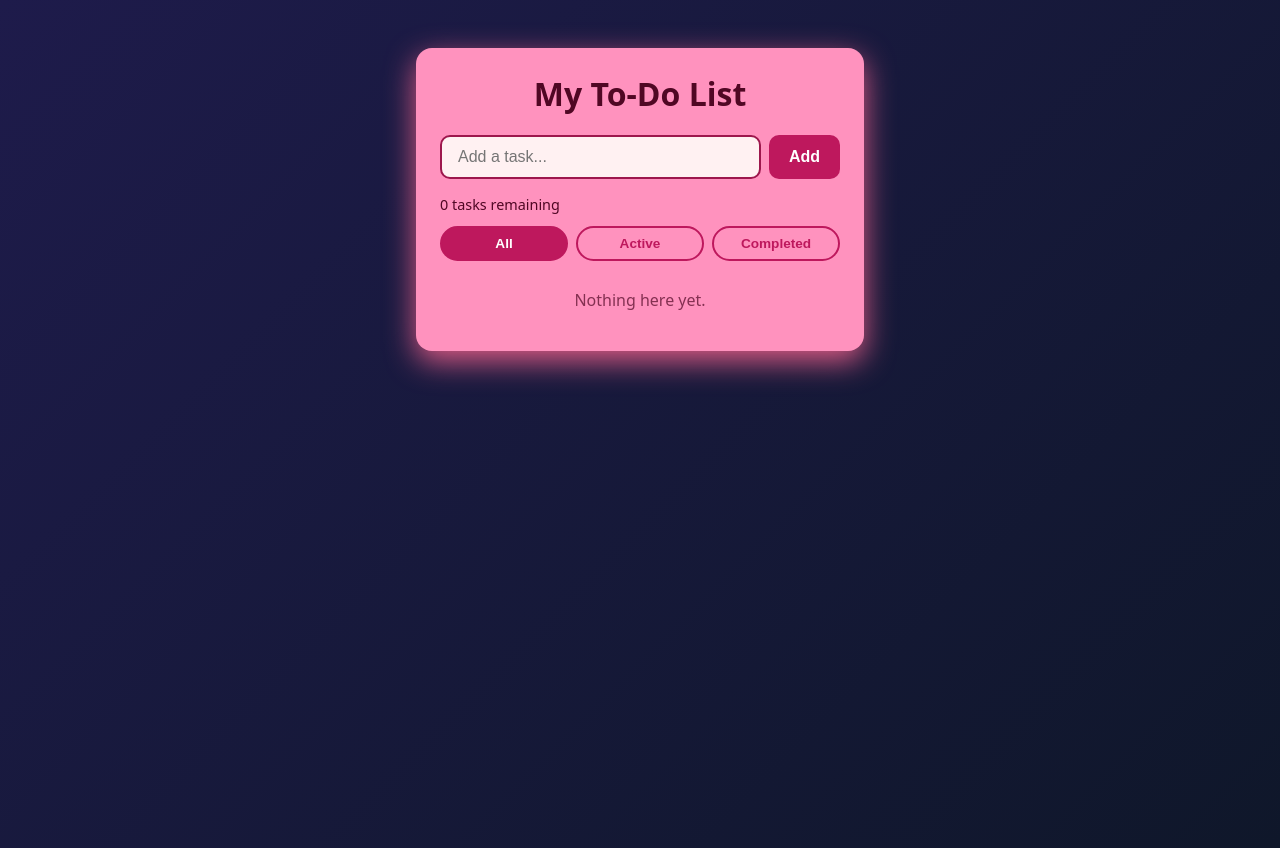
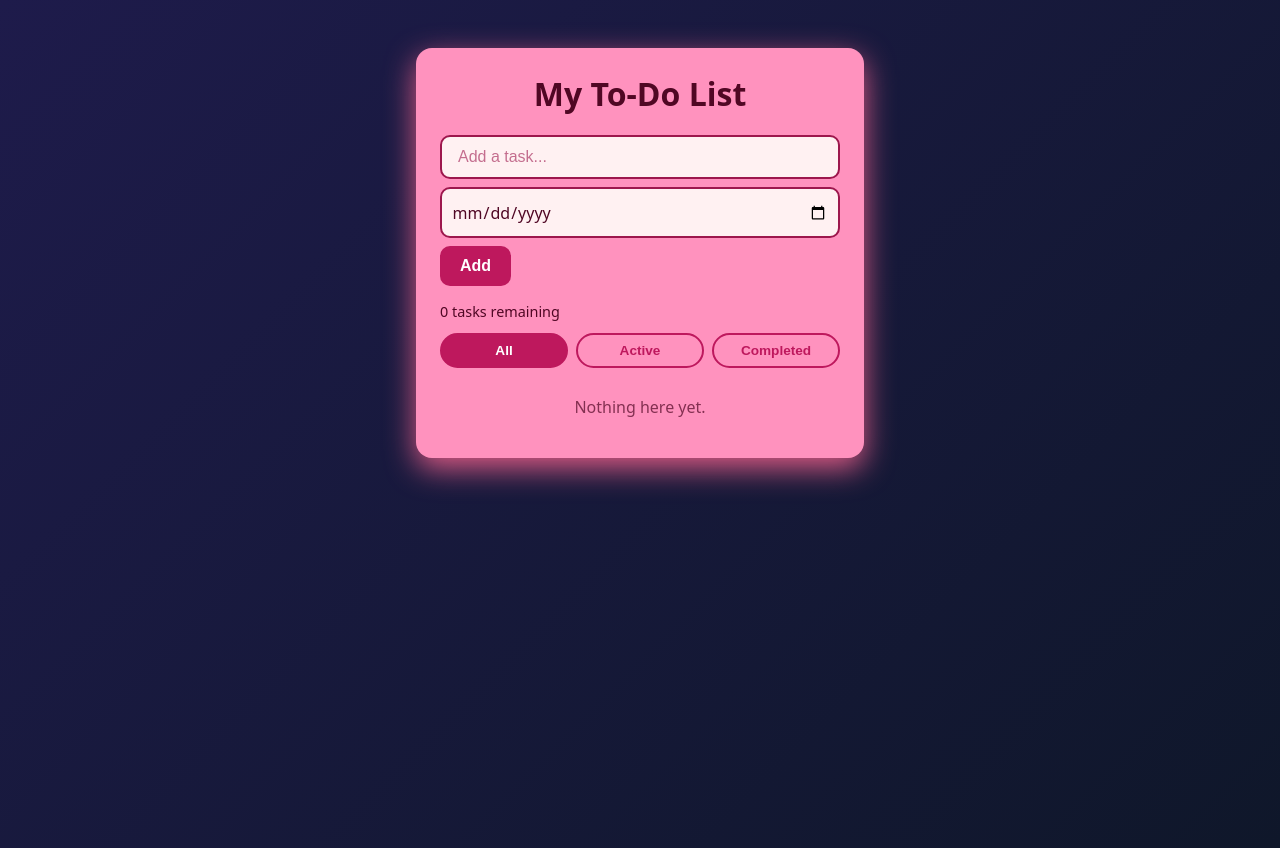
Before and after one commit to jjeman/todo-app, a React (Vite) app: page / in a window 1280 px wide. Built offline with nearby package versions, Linux system fonts and the light colour scheme.

Commit message:
Add due date label and tidy CSS

```diff
--- a/src/App.css
+++ b/src/App.css
@@ -6,13 +6,13 @@
   --accent-dark: #9d174d;
 }
 
+/* ---------- Layout ---------- */
+
 .app {
   max-width: 480px;
   margin: 3rem auto;
   padding: 0 1rem;
 }
-
-
 
 .card {
   background: var(--bg-card);
@@ -21,7 +21,6 @@
   box-shadow: 0 10px 30px rgb(223, 91, 133);
 }
 
-
 .title {
   margin: 0 0 1.25rem;
   text-align: center;
@@ -29,13 +28,18 @@
   color: var(--text-main);
 }
 
+/* ---------- Add form ---------- */
+
 .add-form {
   display: flex;
+  flex-wrap: wrap;
+  align-items: flex-end;
   gap: 0.5rem;
 }
 
 .task-input {
-  flex: 1;
+  flex: 1 1 100%;
+  min-width: 0;
   padding: 0.7rem 1rem;
   font-size: 1rem;
   color: var(--text-main);
@@ -46,16 +50,50 @@
   transition: border-color 0.2s;
 }
 
+.task-input::placeholder {
+  color: var(--accent-dark);
+  opacity: 0.6;
+}
+
 .task-input:focus {
   border-color: var(--accent);
 }
 
-.task-input:focus {
-  border-color: #be185d;
+.date-field {
+  flex: 1;
+  min-width: 0;
+  display: flex;
+  flex-direction: column;
+  gap: 0.25rem;
+}
+
+.date-label {
+  font-size: 0.75rem;
+  font-weight: 600;
+  color: var(--text-main);
+}
+
+.date-input {
+  width: 100%;
+  min-width: 0;
+  padding: 0.7rem 0.6rem;
+  font-size: 0.9rem;
+  font-family: inherit;
+  color: var(--text-main);
+  background: var(--bg-item);
+  border: 2px solid var(--accent-dark);
+  border-radius: 10px;
+  outline: none;
+  cursor: pointer;
+}
+
+.date-input:focus {
+  border-color: var(--accent);
 }
 
 .add-btn {
-  padding: 0 1.25rem;
+  flex: 0 0 auto;
+  padding: 0.7rem 1.25rem;
   font-size: 1rem;
   font-weight: 600;
   color: white;
@@ -70,84 +108,12 @@
   background: var(--accent-dark);
 }
 
+/* ---------- Counter and filters ---------- */
+
 .counter {
   margin: 1rem 0 0.75rem;
   font-size: 0.9rem;
   color: var(--text-main);
-}
-
-.task-list {
-  list-style: none;
-  margin: 0;
-  padding: 0;
-  display: flex;
-  flex-direction: column;
-  gap: 0.5rem;
-}
-
-.task-item {
-  display: flex;
-  align-items: center;
-  gap: 0.75rem;
-  padding: 0.7rem 0.9rem;
-  color: var(--text-main);
-  background: var(--bg-item);
-  border-radius: 10px;
-}
-
-.task-item input[type="checkbox"] {
-  width: 1.2rem;
-  height: 1.2rem;
-  accent-color: var(--accent);
-  cursor: pointer;
-}
-
-.task-title {
-  flex: 1;
-  text-align: left;
-}
-
-.task-title.done {
-  color: var(--accent-dark);
-  opacity: 0.6;
-  text-decoration: line-through;
-}
-
-.delete-btn {
-  padding: 0.35rem 0.7rem;
-  font-size: 0.85rem;
-  color: #be123c;
-  background: transparent;
-  border: 1px solid #be123c;
-  border-radius: 8px;
-  cursor: pointer;
-  transition: background 0.2s, color 0.2s;
-}
-
-.delete-btn:hover {
-  color: white;
-  background: #be123c;
-}
-
-.empty {
-  text-align: center;
-  color: var(--text-main);
-  opacity: 0.7;
-}
-
-.edit-input {
-  flex: 1;
-  padding: 0.3rem 0.5rem;
-  font-size: 1rem;
-  color: var(--text-main);
-  background: white;
-  border: 2px solid var(--accent);
-  border-radius: 6px;
-  outline: none;
-}
-
-.task-title {
-  cursor: text;
 }
 
 .filters {
@@ -182,3 +148,100 @@
   color: white;
   background: var(--accent);
 }
+
+/* ---------- Task list ---------- */
+
+.task-list {
+  list-style: none;
+  margin: 0;
+  padding: 0;
+  display: flex;
+  flex-direction: column;
+  gap: 0.5rem;
+}
+
+.task-item {
+  display: flex;
+  align-items: center;
+  gap: 0.75rem;
+  padding: 0.7rem 0.9rem;
+  color: var(--text-main);
+  background: var(--bg-item);
+  border-radius: 10px;
+}
+
+.task-item input[type="checkbox"] {
+  width: 1.2rem;
+  height: 1.2rem;
+  accent-color: var(--accent);
+  cursor: pointer;
+}
+
+.task-title {
+  flex: 1;
+  text-align: left;
+  cursor: text;
+}
+
+.task-title.done {
+  color: var(--accent-dark);
+  opacity: 0.6;
+  text-decoration: line-through;
+}
+
+.edit-input {
+  flex: 1;
+  min-width: 0;
+  padding: 0.3rem 0.5rem;
+  font-size: 1rem;
+  color: var(--text-main);
+  background: white;
+  border: 2px solid var(--accent);
+  border-radius: 6px;
+  outline: none;
+}
+
+.due {
+  padding: 0.2rem 0.55rem;
+  font-size: 0.75rem;
+  font-weight: 600;
+  white-space: nowrap;
+  color: var(--accent-dark);
+  background: rgba(190, 24, 93, 0.12);
+  border-radius: 999px;
+}
+
+.due.overdue {
+  color: white;
+  background: #be123c;
+}
+
+.delete-btn {
+  padding: 0.35rem 0.7rem;
+  font-size: 0.85rem;
+  color: #be123c;
+  background: transparent;
+  border: 1px solid #be123c;
+  border-radius: 8px;
+  cursor: pointer;
+  transition: background 0.2s, color 0.2s;
+}
+
+.delete-btn:hover {
+  color: white;
+  background: #be123c;
+}
+
+.empty {
+  text-align: center;
+  color: var(--text-main);
+  opacity: 0.7;
+}
+
+/* ---------- Phone tweak: stops iPhone zoom on focus ---------- */
+
+.task-input,
+.date-input,
+.edit-input {
+  font-size: 16px;
+}
--- a/src/App.jsx
+++ b/src/App.jsx
@@ -9,17 +9,19 @@ function App() {
   });
   const [text, setText] = useState("");
   const [filter, setFilter] = useState("all");
+  const [dueDate, setDueDate] = useState("");
 
   useEffect(() => {
     localStorage.setItem("tasks", JSON.stringify(tasks));
   }, [tasks]);
 
   function addTask() {
-    if (text.trim() === "") return;
-    const newTask = { id: Date.now(), title: text, done: false };
-    setTasks([...tasks, newTask]);
-    setText("");
-  }
+  if (text.trim() === "") return;
+  const newTask = { id: Date.now(), title: text, done: false, dueDate };
+  setTasks([...tasks, newTask]);
+  setText("");
+  setDueDate("");
+}
 
   function toggleTask(id) {
     setTasks(
@@ -61,6 +63,14 @@ function App() {
             onChange={(e) => setText(e.target.value)}
             onKeyDown={(e) => e.key === "Enter" && addTask()}
             placeholder="Add a task..."
+            type="text"
+          />
+
+          <input
+            type="date"
+            className="date-input"
+            value={dueDate}
+            onChange={(e) => setDueDate(e.target.value)}
           />
           <button className="add-btn" onClick={addTask}>
             Add
@@ -103,4 +113,5 @@ function App() {
   );
 }
 
+
 export default App;
--- a/src/TaskItem.jsx
+++ b/src/TaskItem.jsx
@@ -1,8 +1,25 @@
 import { useState } from "react";
+
+function todayString() {
+  const d = new Date();
+  const y = d.getFullYear();
+  const m = String(d.getMonth() + 1).padStart(2, "0");
+  const day = String(d.getDate()).padStart(2, "0");
+  return `${y}-${m}-${day}`;
+}
+
+function formatDate(dateString) {
+  return new Date(dateString + "T00:00:00").toLocaleDateString(undefined, {
+    month: "short",
+    day: "numeric",
+  });
+}
 
 function TaskItem({ task, onToggle, onDelete, onEdit }) {
   const [isEditing, setIsEditing] = useState(false);
   const [draft, setDraft] = useState(task.title);
+
+  const isOverdue = task.dueDate && !task.done && task.dueDate < todayString();
 
   function startEditing() {
     setDraft(task.title);
@@ -49,6 +66,13 @@ function TaskItem({ task, onToggle, onDelete, onEdit }) {
         </span>
       )}
 
+      {task.dueDate && (
+        <span className={`due ${isOverdue ? "overdue" : ""}`}>
+          {isOverdue ? "Overdue · " : ""}
+          {formatDate(task.dueDate)}
+        </span>
+      )}
+
       <button className="delete-btn" onClick={() => onDelete(task.id)}>
         Delete
       </button>
```
